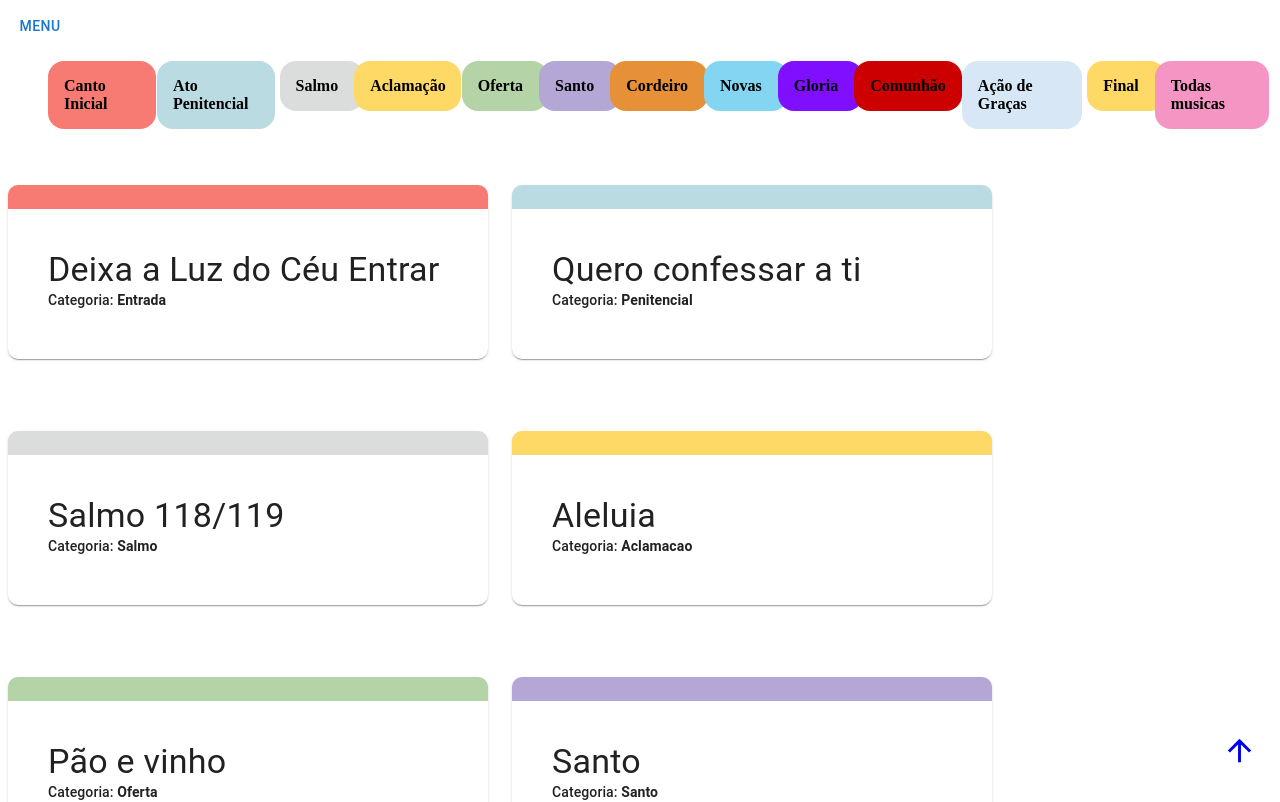
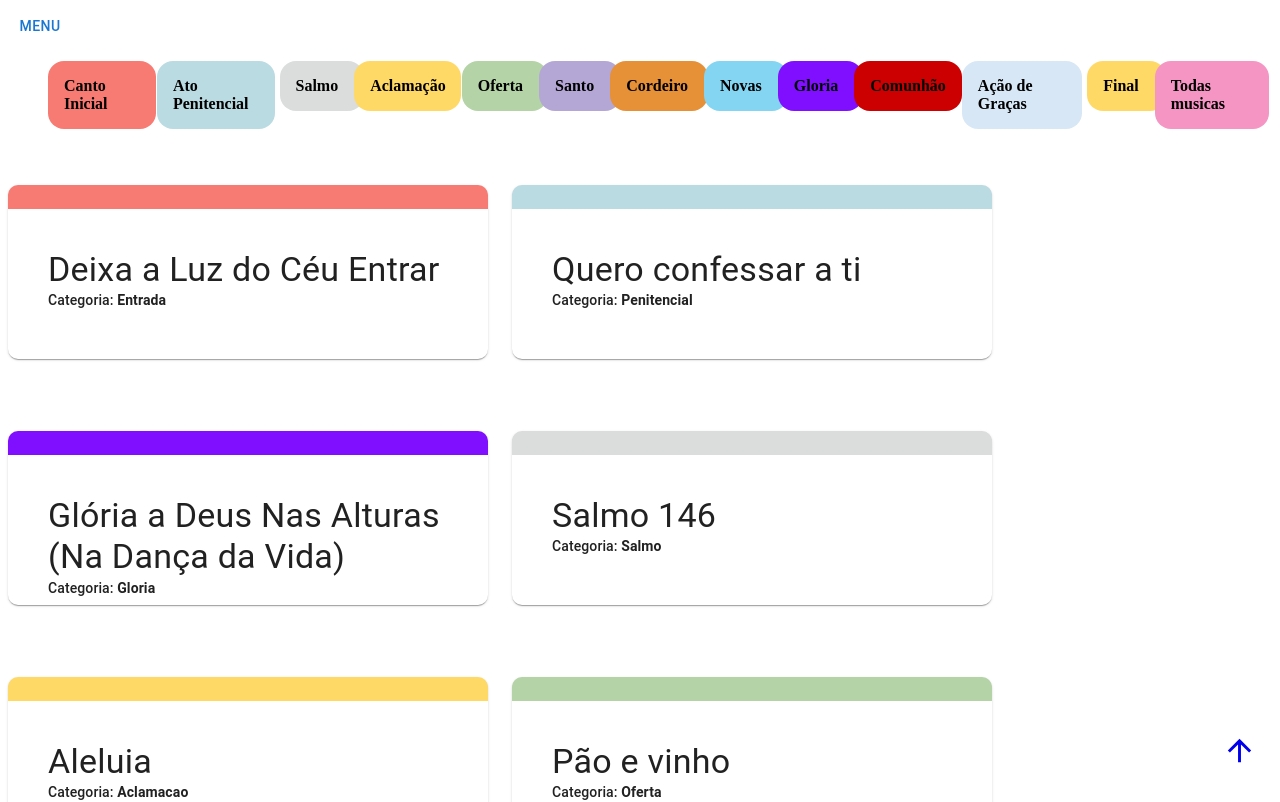
Before and after one commit to rafadealmeida/repertorio, a React (Create React App) app: page /missaFev24 in a window 1280 px wide. Shown: the top 802 px of the page. Built offline with nearby package versions, Linux system fonts and the light colour scheme.

Commit message:
[master] - modificação repertorio

```diff
--- a/src/_mocks/repertorioMissaFev24.js
+++ b/src/_mocks/repertorioMissaFev24.js
@@ -43,7 +43,6 @@ const repertorioMissaFev24 = [
     D       Bm     Em  A7     D
     E deixa a luz do céu    entrar
 
-
     [refrão]
 
     `,
@@ -77,43 +76,163 @@ const repertorioMissaFev24 = [
     `,
   },
   {
-    titulo: 'Salmo 118/119',
+    titulo: 'Glória a Deus Nas Alturas (Na Dança da Vida)',
+    id: sumId(),
+    categoria: 'Gloria',
+    link: 'https://www.cifraclub.com.br/missionario-shalom/oh-oh-gloria/',
+    base: false,
+    cifra: `
+    Tom: Am
+
+    G      A9            G    A9   Bm
+    Glória - a, glória a Deus nas alturas
+    Em       A9            G       A9
+    Ô    -   ô          glória  -  a
+        G     A9  Bm
+    E A nós, a sua paz
+
+            Em           A9          Bm
+    Senhor Deus rei dos céus, Deus pai
+          F#m
+    Onipotente
+          G            A9        Em   G
+    Vos louvamos, bendizemos, adoramos
+        A                             Bm        F#m      G
+    Nós vos glorificamos, e   -   e   nós  vos damos graças
+    Em   D/F#
+    Por vossa
+
+    [Refrão]
+
+              Em            A9          Bm       F#m
+    Jesus cristo senhor Deus, filho único do pai
+        G                  A9               Bm
+    Cordeiro de Deus que tirais o pecado do mundo, tende piedade
+    G          A9               Bm
+    Vós que estais à direita do pa - ai, tende   piedade
+    G        A9               Em   G
+    Vós que tirais o pecado do mundo
+    A                  Bm   F#m    G      Em  A9
+    Tende piedade, acolhei a nossa súplica
+
+    [Refrão]
+
+          Em         F#m           G         A9
+    Só vós sois o santo, o senhor, o altíssimo
+    Bm      Em         A
+    Só  -  vós, Jesus cristo
+          Bm       F#m          G
+    Com o espiri  -  to      e o pai
+    Em   D/F#
+    Em sua
+
+    G      A9            G    A9   Bm
+    Glória - a, glória a Deus nas alturas
+    Em       A9            G       A9
+    Ô    -   ô          glória  -  a
+        G     A9  Bm
+    E A nós, a sua paz
+    `,
+  },
+  // {
+  //   titulo: 'Salmo 118/119',
+  //   id: sumId(),
+  //   link: 'https://www.youtube.com/watch?v=kRTxsKhzTPc',
+  //   base: false,
+  //   categoria: 'Salmo',
+  //   cifra: `
+  //   INTRO: D A Bm G
+
+  //   Ó Senhor, ensinai-me os vossos mandamentos!
+
+  //   D  A  Bm G Bm A
+
+  //   Como um jovem poderá ter vida pura?
+  //   Observando, ó Senhor, vossa palavra.
+  //   De todo o coração eu vos procuro,
+  //   não deixeis que eu abandone a vossa lei!
+
+  //   Conservei no coração vossas palavras,
+  //   a fim de que eu não peque contra vós.
+  //   Ó Senhor, vós sois bendito para sempre;
+  //   os vossos mandamentos ensinai-me!
+
+  //   Com meus lábios, ó Senhor, eu enumero
+  //   os decretos que ditou a vossa boca.
+  //   Seguindo vossa lei, me rejubilo
+  //   muito mais do que em todas as riquezas.
+  //   `,
+  // },
+  {
+    titulo: 'Salmo 146',
     id: sumId(),
     link: 'https://www.youtube.com/watch?v=kRTxsKhzTPc',
     base: false,
     categoria: 'Salmo',
     cifra: `
-    INTRO: D A Bm G
+    C    D   Em7
+    Louvai a Deus, porque Ele é bom
+    C              D4 D
+    e conforta os corações
 
-    Ó Senhor, ensinai-me os vossos mandamentos!
+    G                             D/F#
+    Louvai o Senhor Deus, porque Ele é bom
+    G                              D9
+    Cantai ao nosso Deus, porque é suave
+    Em7                             G
+    Ele é digno de louvor, Ele o merece!
+    Bm7                            Em7
+    O Senhor reconstruiu Jerusalém
+    D4             D7M                     D
+    E os dispersos de Israel juntou de novo
 
-    D  A  Bm G Bm A
+    G                             D/F#
+    Ele conforta os corações despedaçados
+    G                             D9
+    Ele enfaixa suas feridas e as cura
+    Em7                           G
+    Fixa o número de todas as estrelas
+    D4             D7M                     D
+    E chama a cada uma por seu nome
 
-    Como um jovem poderá ter vida pura?
-    Observando, ó Senhor, vossa palavra.
-    De todo o coração eu vos procuro,
-    não deixeis que eu abandone a vossa lei!
-
-    Conservei no coração vossas palavras,
-    a fim de que eu não peque contra vós.
-    Ó Senhor, vós sois bendito para sempre;
-    os vossos mandamentos ensinai-me!
-
-    Com meus lábios, ó Senhor, eu enumero
-    os decretos que ditou a vossa boca.
-    Seguindo vossa lei, me rejubilo
-    muito mais do que em todas as riquezas.
+    G                           D/F#
+    É grande e onipotente o nosso Deus
+    G                            D9
+    Seu saber não tem medida nem limites
+    Em7                            G
+    O Senhor Deus é o amparo dos humildes
+    D4             D7M                     D
+    Mas dobra até o chão os que são ímpios
     `,
   },
+  // {
+  //   titulo: 'Aleluia',
+  //   id: sumId(),
+  //   categoria: 'Aclamacao',
+  //   cifra: `
+
+  //   D         A           Bm Em A7
+  //   R. Aleluia, Aleluia, Aleluia
+  //   D                                                            A
+  //   V. Encontramos o Messias, Jesus Cristo
+  //   Bm                                                F#m
+  //   De graça e verdade ele e pleno;
+  //                                  G                                        A 7
+  //   De sua imensa riqueza graças, sem fim, recebemos
+  //   `,
+  // },
   {
     titulo: 'Aleluia',
     id: sumId(),
     categoria: 'Aclamacao',
     cifra: `
+            D    A        BM     Em      A7
+    R. Aleluia, Aleluia, Aleluia, Aleluia
 
-    R. Aleluia, Aleluia, Aleluia.
-    V. Minhas ovelhas escutam minha voz,
-    eu as conheço e elas me seguem.
+    D                     F#m
+    Cristo tomou sobre si nossas dores,
+    G                              A7
+    carrego em seu corpo as nossas fraquezas.
     `,
   },
   {
```
